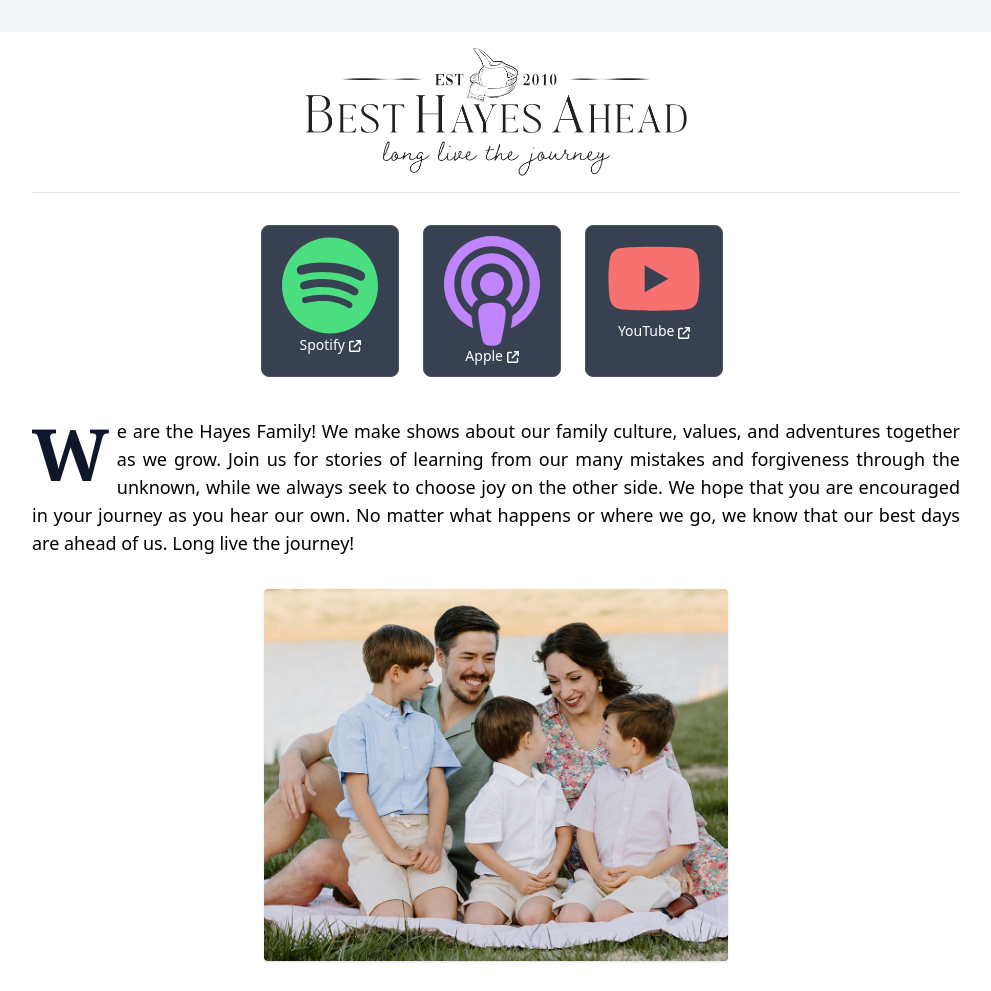
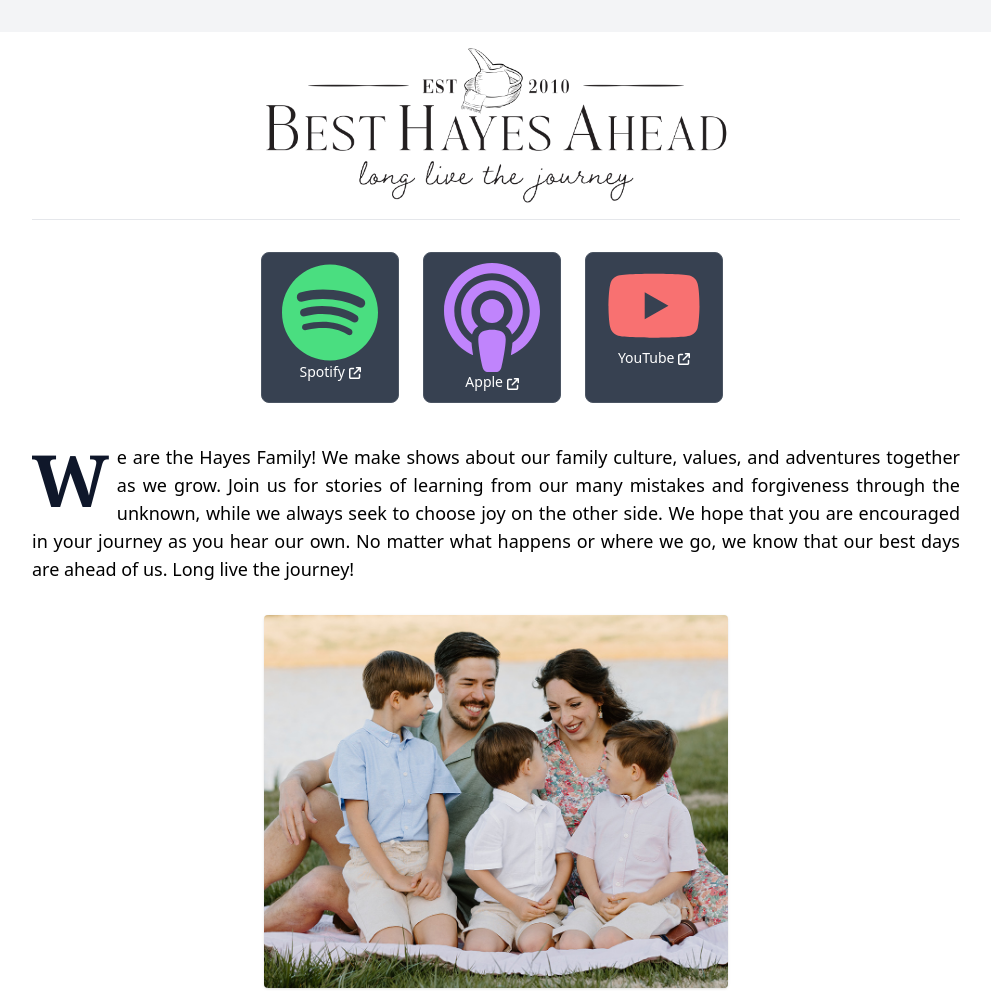
Before and after one commit to besthayesahead/besthayesahead.github.io, a plain HTML site: page index.html in a window 1280 px wide. Shown: the top 991 px of the page, without its empty margins (144-1135 px from the left). Drawn offline with Linux system fonts and the light colour scheme.

Commit message:
Adjust logo width

```diff
--- a/index.html
+++ b/index.html
@@ -24,7 +24,7 @@
     <section class="py-4 md:pt-8">
       <div class="container max-w-screen-xl mx-auto px-4 lg:px-44 pb-8 bg-white rounded-md shadow-sm">
         <div class="flex justify-center">
-          <img class="w-96 mt-4" src="/assets/image/logo.gif" alt="Logo">
+          <img class="md:w-1/2 mt-4" src="/assets/image/logo.gif" alt="Logo">
         </div>
 
         <hr class="h-px mt-4 mb-8 bg-gray-200 border-0 dark:bg-gray-700">
```
